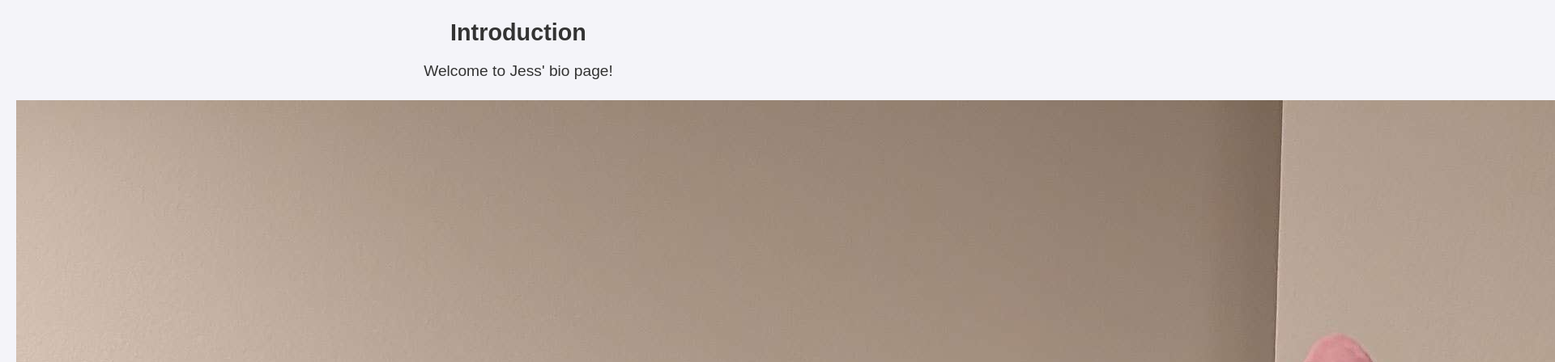
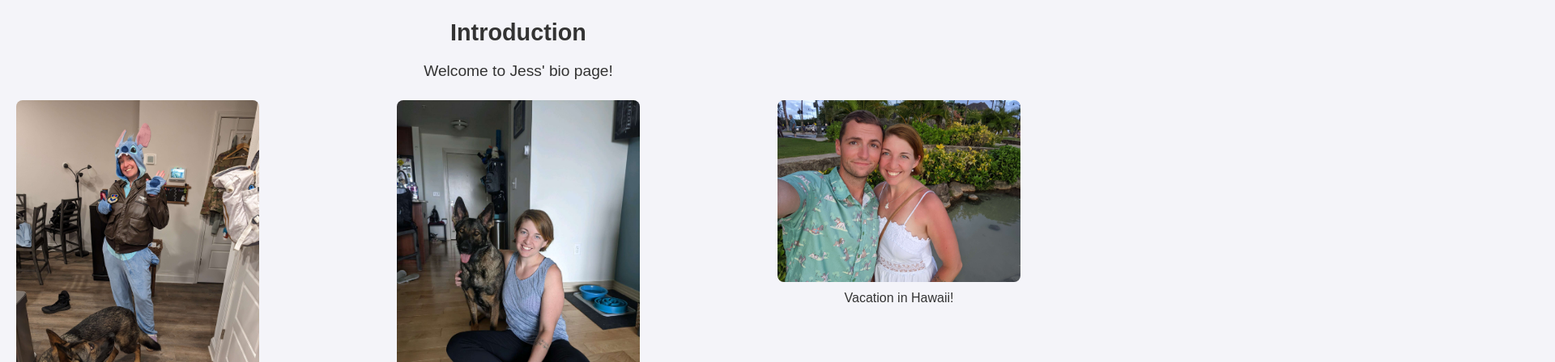
Before and after one commit to islys/bioSite, a plain HTML site: page index.html in a window 1280 px wide. Shown: the part 168-616 px from the top of the page at 81% size, 1920 px wide, since content can reach past the window. Drawn offline with Linux system fonts and the light colour scheme.

Commit message:
Pushing 16-Apr-2025

```diff
--- a/bio.css
+++ b/bio.css
@@ -83,3 +83,24 @@
   a:hover {
     text-decoration: underline;
   }
+
+  #image-gallery {
+    display: flex;
+    justify-content: space-between; /* space out images evenly */
+    align-items: flex-start;
+    gap: 20px;
+    margin-top: 20px;
+    flex-wrap: wrap; /* makes it responsive on small screens */
+  }
+
+  #image-gallery figure {
+    text-align: center;
+    flex: 1;
+    max-width: 300px;
+  }
+
+  #image-gallery img {
+    width: 100%; /* makes them all match the container width */
+    height: auto;
+    border-radius: 8px;
+  }
--- a/index.html
+++ b/index.html
@@ -33,21 +33,21 @@
     <div id="image-gallery">
       <div id="left">
           <figure>
-              <img src="images/uniform_halloween.jpg" alt="halloween">
+              <img src="images/uniform_halloween.jpg" alt="halloween" width="300">
               <figcaption>Had to work on Halloween</figcaption>
           </figure>
       </div>
 
       <div id="center">
           <figure>
-              <img src="images/dizzy.jpg" alt="dog">
+              <img src="images/dizzy.jpg" alt="dog" width="300">
               <figcaption>Jess' eldest doghter, Dizzy</figcaption>
           </figure>
       </div>
 
       <div id="right">
           <figure>
-              <img src="images/honeymoon.jpg" alt=honeymoon>
+              <img src="images/honeymoon.jpg" alt=honeymoon width="300">
               <figcaption>Vacation in Hawaii!</figcaption>
           </figure>
       </div>
```
